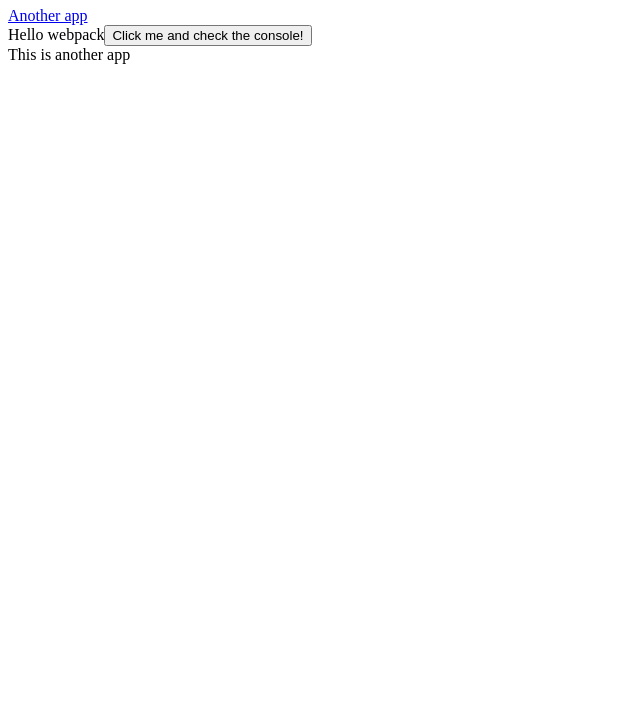
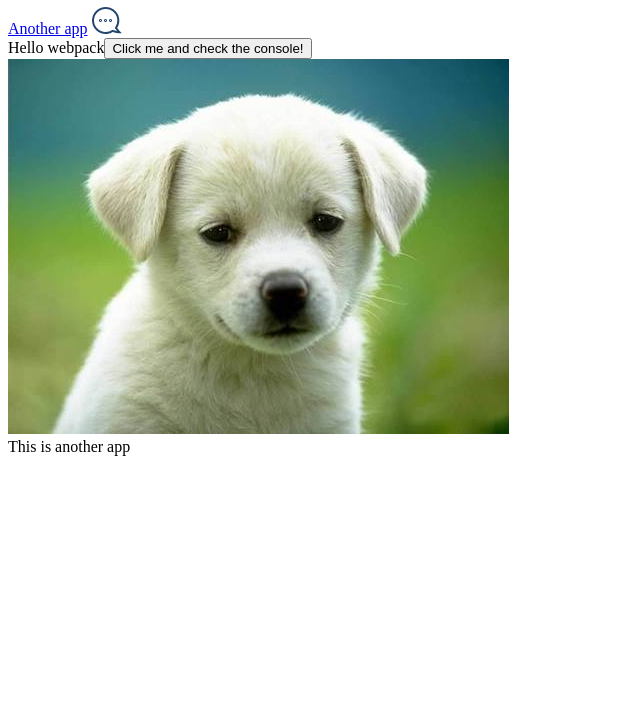
Before and after one commit to sebaks/webpack4-demo, a website built with webpack: page src/index.html in a window 1280 px wide. Shown: the part 73-800 px from the top of the page, without its empty margins (0-640 px from the left). Built offline with nearby package versions, Linux system fonts and the light colour scheme.

Commit message:
Process css and images

```diff
--- a/package.json
+++ b/package.json
@@ -14,7 +14,7 @@
   "license": "ISC",
   "devDependencies": {
     "clean-webpack-plugin": "^0.1.19",
-    "css-loader": "^1.0.0",
+    "css-loader": "^1.0.1",
     "file-loader": "^2.0.0",
     "html-webpack-plugin": "^3.2.0",
     "style-loader": "^0.23.1",
--- a/src/index.html
+++ b/src/index.html
@@ -7,5 +7,8 @@
   <body>
     <h1>Webpack demo</h1>
     <a href="another.html">Another app</a>
+    <div class="icon-chat"></div>
+    <div class="app"></div>
+    <img src="<%=require('./images/cute-dog-dogs-picture.jpg')%>">
   </body>
 </html>
--- a/src/index.js
+++ b/src/index.js
@@ -1,5 +1,6 @@
 import _ from 'lodash';
 import printMe from './print.js';
+import './styles/app.css';
 
 function component() {
     let element = document.createElement('div');
@@ -15,7 +16,7 @@ function component() {
     return element;
 }
 
-document.body.appendChild(component());
+document.getElementsByClassName('app')[0].appendChild(component());
 
 if (module.hot) {
     module.hot.accept('./print.js', function() {
--- /dev/null
+++ b/src/styles/app.css
@@ -0,0 +1,10 @@
+.icon-chat {
+    background: url("./../images/live-chat.png");
+    content: '';
+    display: inline-block;
+    width: 30px;
+    height: 27px;
+}
+h1 {
+    color: darkcyan;
+}
--- a/webpack.config.js
+++ b/webpack.config.js
@@ -30,5 +30,22 @@ module.exports = {
     output: {
         filename: '[name].bandle.js',
         path: path.resolve(__dirname, 'dist')
+    },
+    module: {
+        rules: [
+            {
+                test: /\.css$/,
+                use: [
+                    'style-loader',
+                    'css-loader',
+                ]
+            },
+            {
+                test: /\.(png|svg|jpg|gif)$/,
+                use: [
+                    'file-loader'
+                ]
+            }
+        ]
     }
 };
```
Also changed, not shown: src/images/cute-dog-dogs-picture.jpg (added), src/images/live-chat.png (added), 1 other file.
